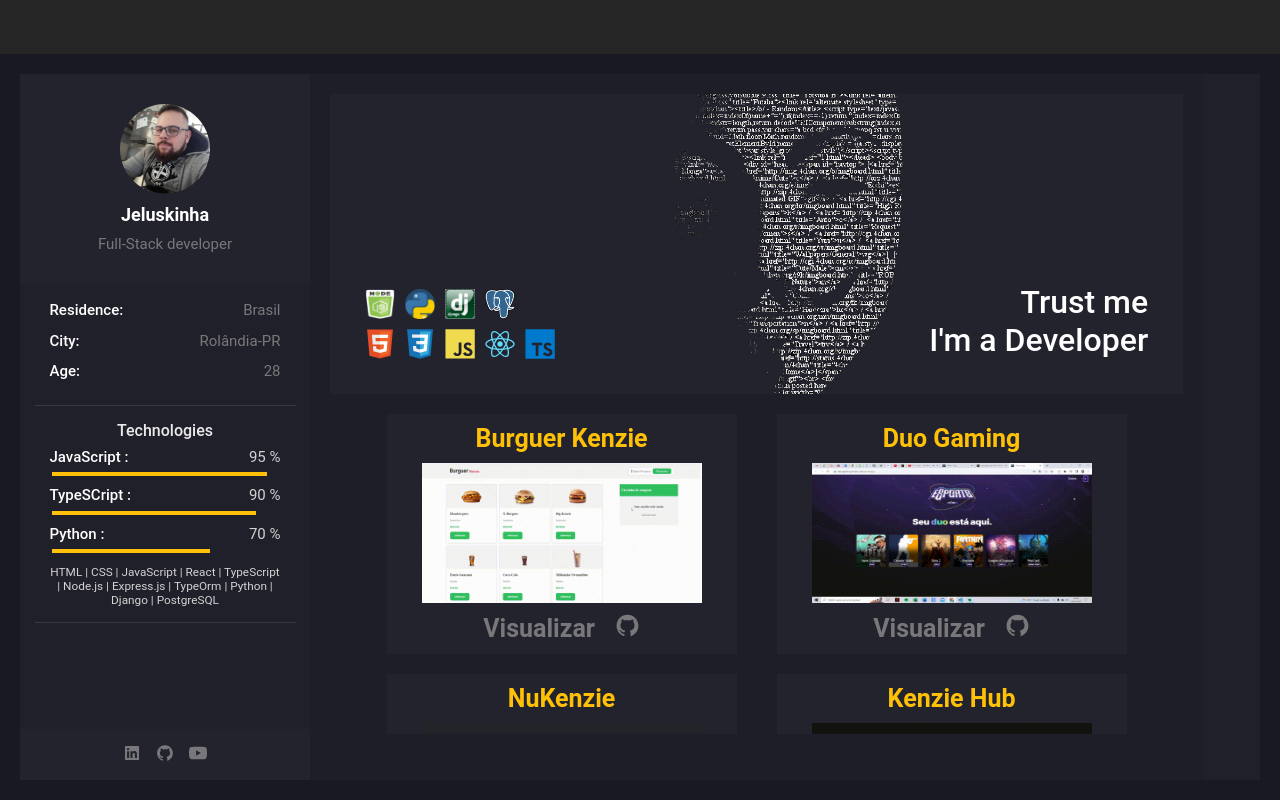
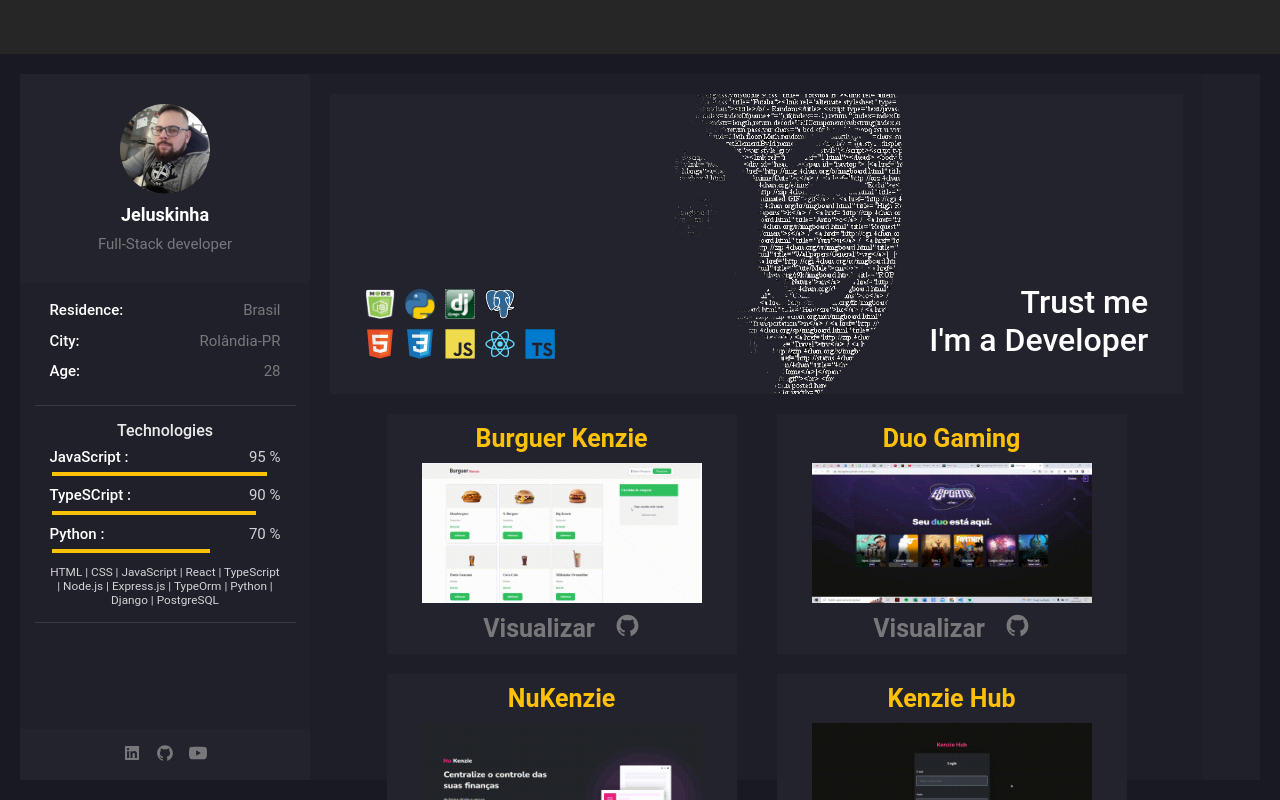
Before and after one commit to Jeluskinha/Portifolio, a React (Create React App) app: page / in a window 1280 px wide. Built offline with nearby package versions, Linux system fonts and the light colour scheme.

Commit message:
Update styles.js

```diff
--- a/src/components/Main/Section/ProjectsList/styles.js
+++ b/src/components/Main/Section/ProjectsList/styles.js
@@ -3,11 +3,9 @@ import styled from "styled-components";
 const ProjectListStyle = styled.section`
   margin-top: 20px;
   height: fit-content;
-  height: 320px;
   width: 100%;
 
   ul{
-    height: 100%;
     list-style: none;
     display: flex;
     justify-content: ${({numProcjects}) => numProcjects % 3 === 2 && numProcjects > 1 ? "space-between" : "flexstart"};
```
